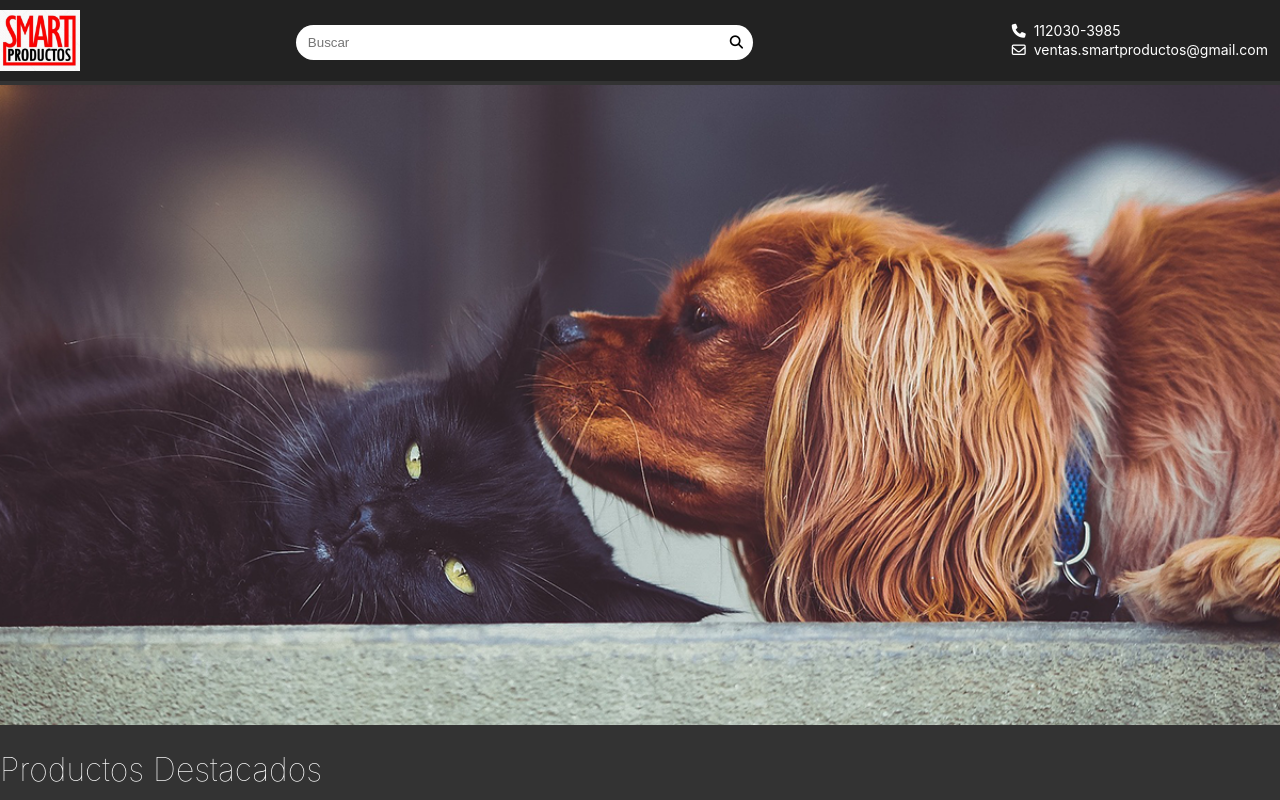
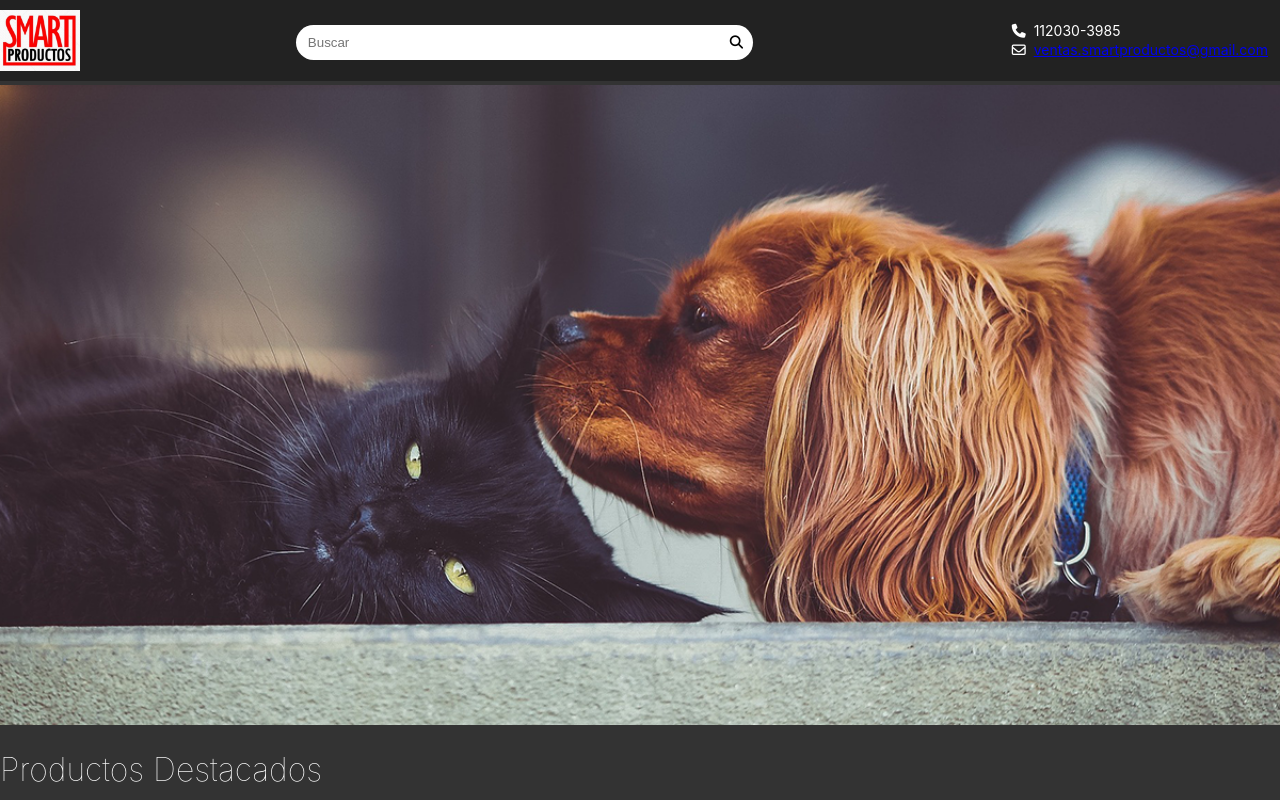
Before and after one commit to IgnacioSotelo/PetshopWeb, a React (Create React App) app: page / in a window 1280 px wide. Shown: the top 800 px of the page. Built offline with nearby package versions, Linux system fonts and the light colour scheme; no server answers.

Commit message:
Update Navbar.js

```diff
--- a/src/components/Navbar.js
+++ b/src/components/Navbar.js
@@ -38,7 +38,9 @@ const Navbar = () => {
                         </span>
                         <span>
                             <i className="fa-regular fa-envelope"></i>
+                            <a href="mailto:ventas.smartproductos@gmail.com">
                             ventas.smartproductos@gmail.com
+                            </a>
                         </span>
                     </div>
                 </div>
```
